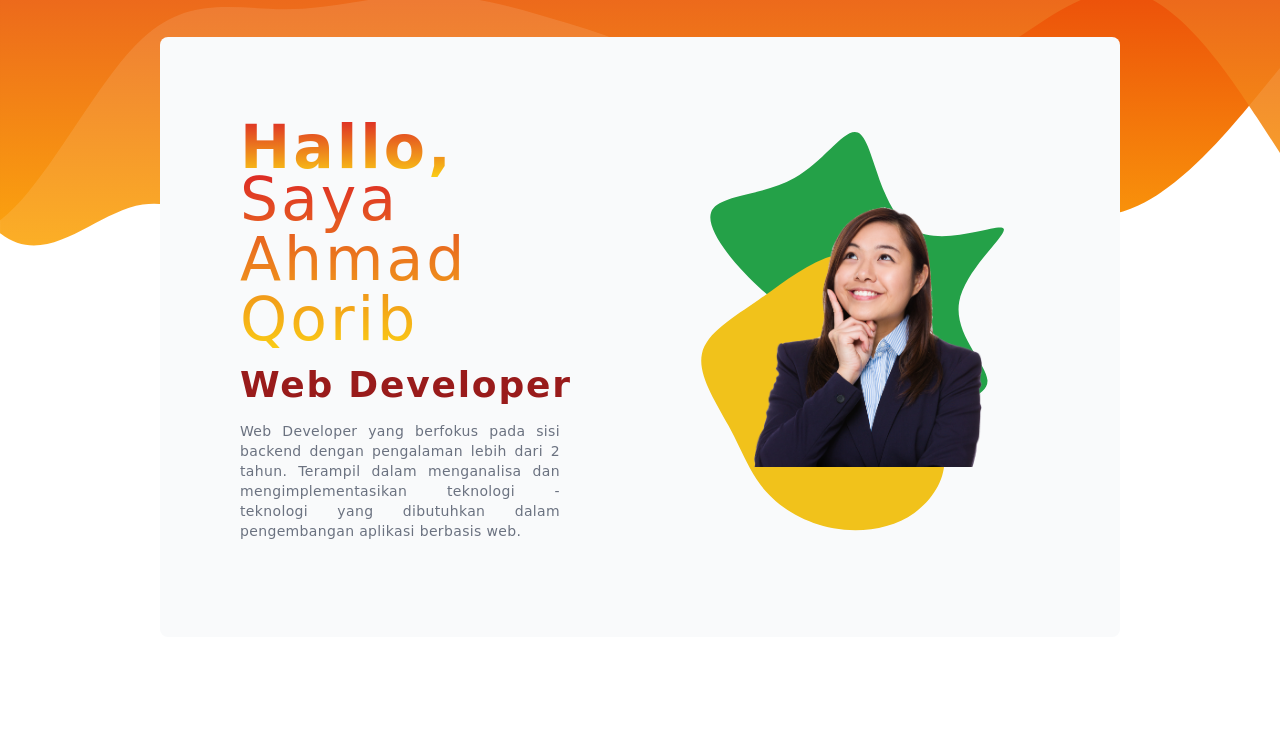
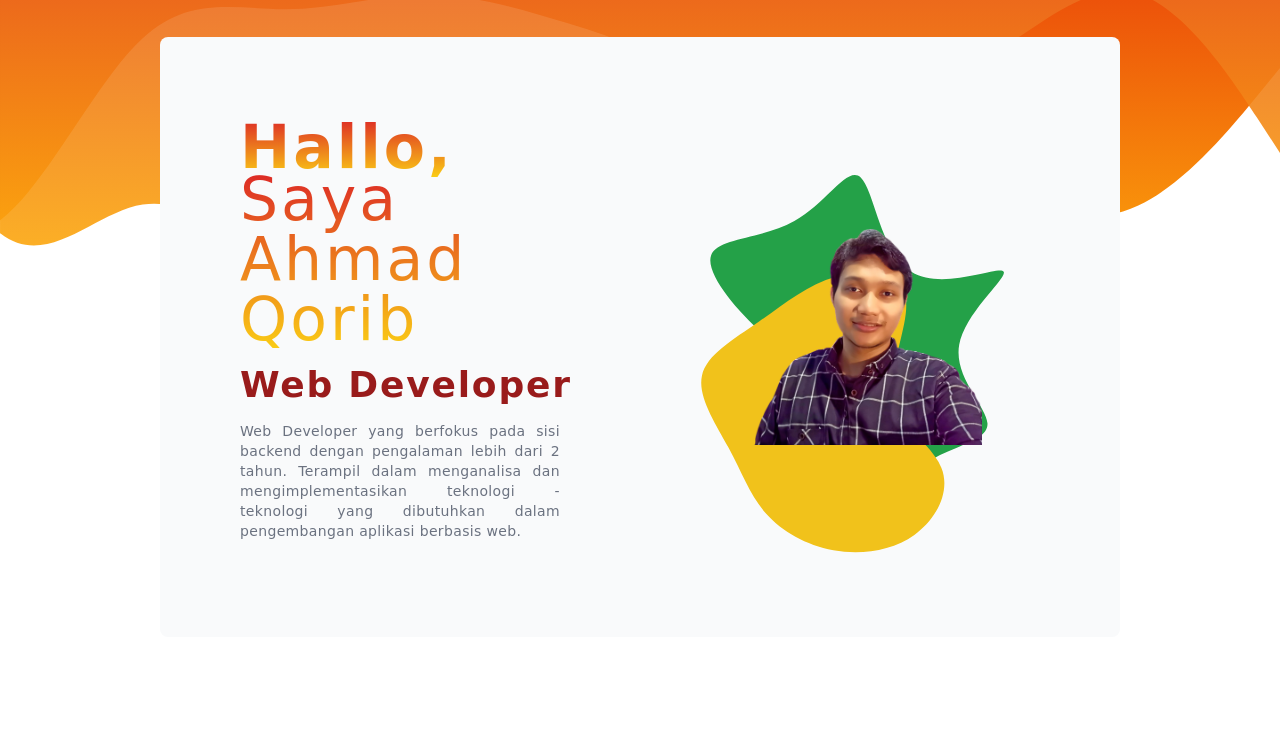
Before and after one commit to ahmadqorib/ahmad-qorib, a website: page index.html in a window 1280 px wide. Shown: the part 63-800 px from the top of the page. Drawn offline with nearby package versions, Linux system fonts and the light colour scheme; some packages are replaced by stand-ins of ours; a script that the page names is missing.

Commit message:
add foto

```diff
--- a/index.html
+++ b/index.html
@@ -99,7 +99,7 @@
                 <svg class="absolute w-5/6" viewBox="0 0 200 200" xmlns="http://www.w3.org/2000/svg">
                     <path fill="#F1C21B" d="M39.6,-64.7C42.8,-52.2,30.9,-29.2,33.6,-12.8C36.3,3.6,53.6,13.3,58.6,25.6C63.6,37.8,56.3,52.6,44.4,61C32.6,69.5,16.3,71.6,1.8,69.1C-12.6,66.5,-25.2,59.3,-33.7,49.8C-42.1,40.2,-46.3,28.3,-53.3,15.3C-60.2,2.4,-69.8,-11.7,-67.4,-22.8C-65,-33.9,-50.7,-42,-37.5,-51.2C-24.2,-60.4,-12.1,-70.7,3.1,-74.9C18.2,-79.1,36.5,-77.2,39.6,-64.7Z" transform="translate(100 100)" />
                 </svg>
-                <img src="images/profile.png" class="block w-1/2 hover:scale-150 transition-all duration-500 transform mx-auto">
+                <img src="images/foto.png" class="block w-1/2 hover:scale-150 transition-all duration-500 transform mx-auto">
             </div>
         </div>
 
```
Also changed, not shown: images/foto.png (added).
